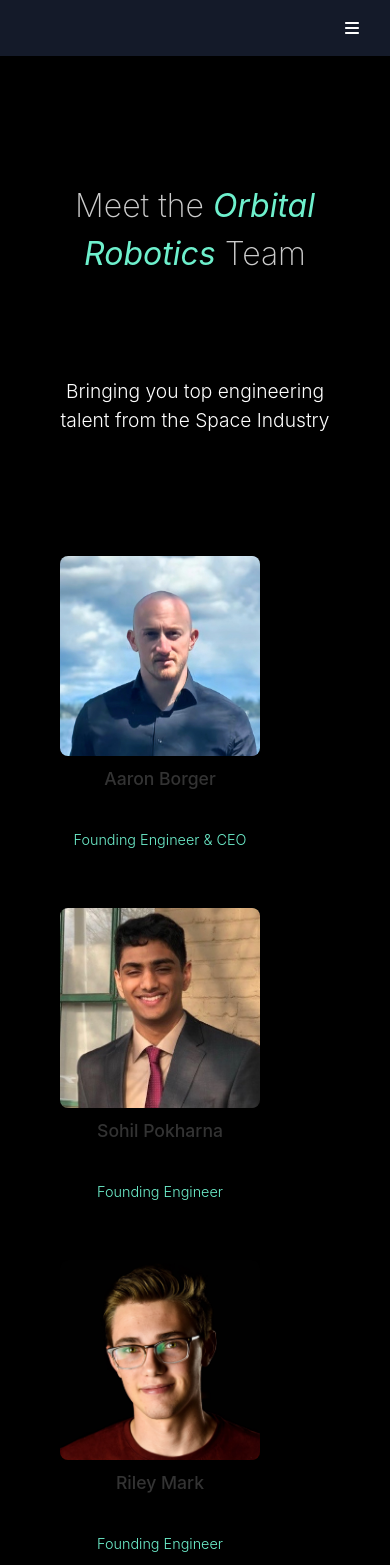
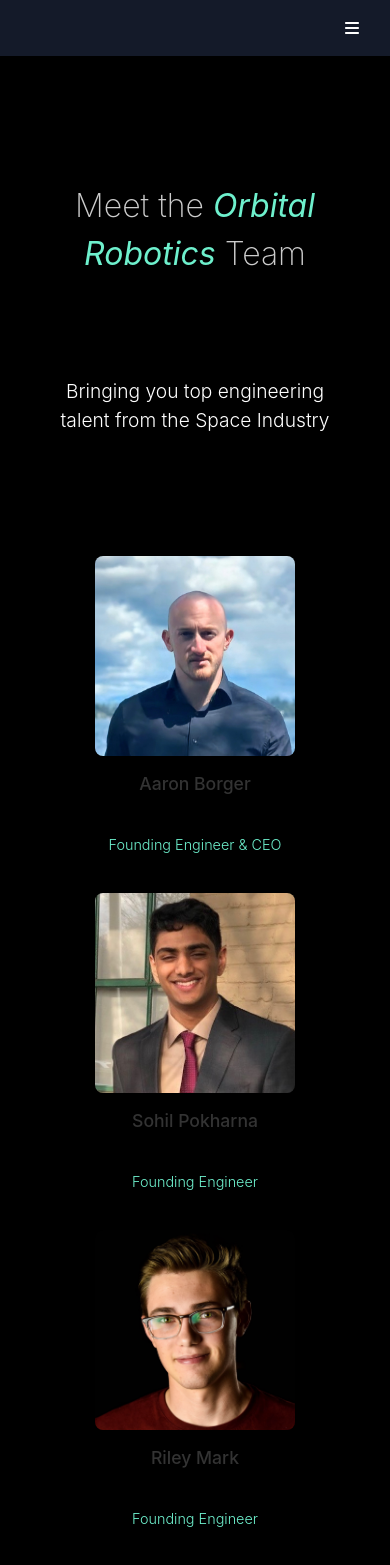
Before and after one commit to orbitalrobotics/landing, a React (Create React App) app: page /team in a window 390 px wide. Shown: the top 1565 px of the page. Built offline with nearby package versions, Linux system fonts and the light colour scheme.

Commit message:
fix team member headshot placement on phones

```diff
--- a/src/pages/Team.css
+++ b/src/pages/Team.css
@@ -66,7 +66,7 @@
 }
 
 .team-member {
-  display: inline-block;
+  display: grid;
   width: 200px;
   margin: 20px;
   text-align: center;
@@ -75,7 +75,8 @@
 .team-member img {
   border-radius: 8px;
   margin-bottom: 10px;
-  display: ruby-text;
+  /* display: none; */
+  place-items: center;
 }
 
 .team-member h3 {
```
